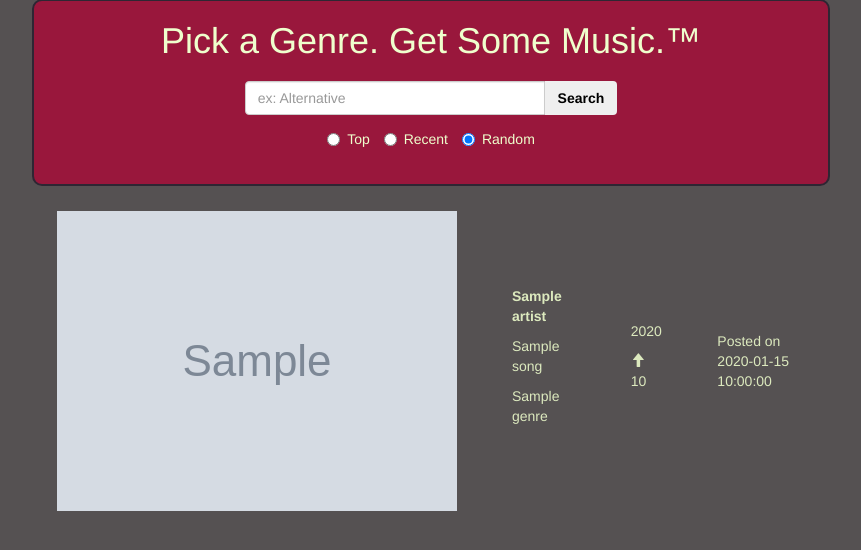
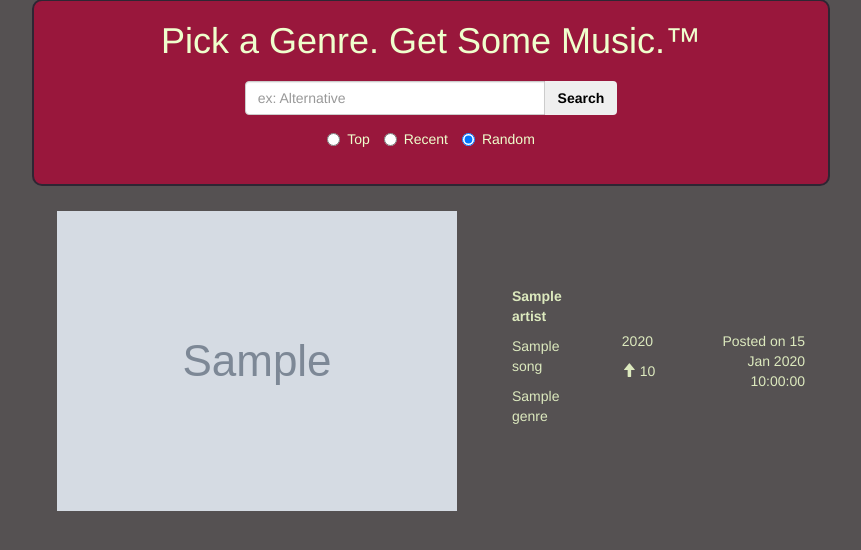
Before and after one commit to Mester/demo-day-vikings, a Flask app: template music_app/templates/results.html in a window 1280 px wide. Shown: the part 101-651 px from the top of the page, without its empty margins (209-1070 px from the left). Run offline with Flask 2, Linux system fonts and the light colour scheme; the template is opened without the code that fills it: most values are stand-ins (such as "Sample title", 1, 10 or a date in 2020); grey boxes marked "Sample" are stand-in pictures; some libraries are stand-ins or nearby versions.

Commit message:
Changed timestamp format

```diff
--- a/music_app/get_json.py
+++ b/music_app/get_json.py
@@ -3,6 +3,7 @@ import os
 import logging
 import re
 import random
+import datetime
 from tinydb import TinyDB, Query
 from music_app.utils import parse_title
 from music_app.settings import DATABASE_NAME
@@ -33,7 +34,7 @@ def create_post_object(j):
     Takes a json from the database and returns
     an instance of type Post
     """
-    return Post(j['title'], j['artist'], j['genre'].title(), j['year'], j['score'], j['thumbnail'], j['timestamp'], j['url'])
+    return Post(j['title'], j['artist'], j['genre'].title(), j['year'], j['score'], j['thumbnail'], datetime.datetime.fromtimestamp(int(j['timestamp'])), j['url'])
 
 
 def get_json_from_subreddit(sort_type):
--- a/music_app/static/style.css
+++ b/music_app/static/style.css
@@ -84,6 +84,15 @@ td li {
   padding: 5px;
 }
 
+.timestamp{
+  text-align: right;
+  width: 200px;
+}
+
+.year-upvotes{
+  width: 120px;
+}
+
 #results-message{
   text-align: center;
 }
--- a/music_app/templates/results.html
+++ b/music_app/templates/results.html
@@ -13,7 +13,7 @@
             <li>{{ song.genre }}</li>
           </ul>
         </td>
-        <td>
+        <td class='year-upvotes'>
           <ul>
             <li>{{ song.year }}</li>
             <li>
@@ -22,7 +22,7 @@
             </li>
           </ul>
         </td>
-        <td>Posted on {{ song.timestamp }}</td>
+        <td class='timestamp'>Posted on {{ song.timestamp.strftime('%d %b %Y %H:%M:%S') }}</td>
      </tr>
     {% endfor %}
   <table>
```
